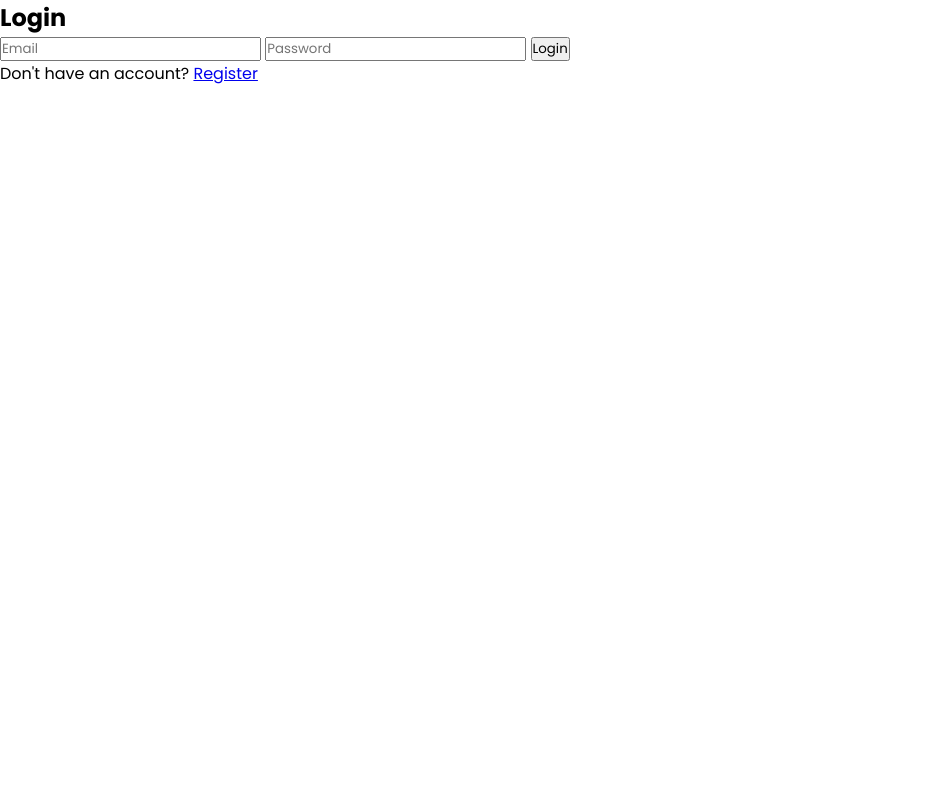
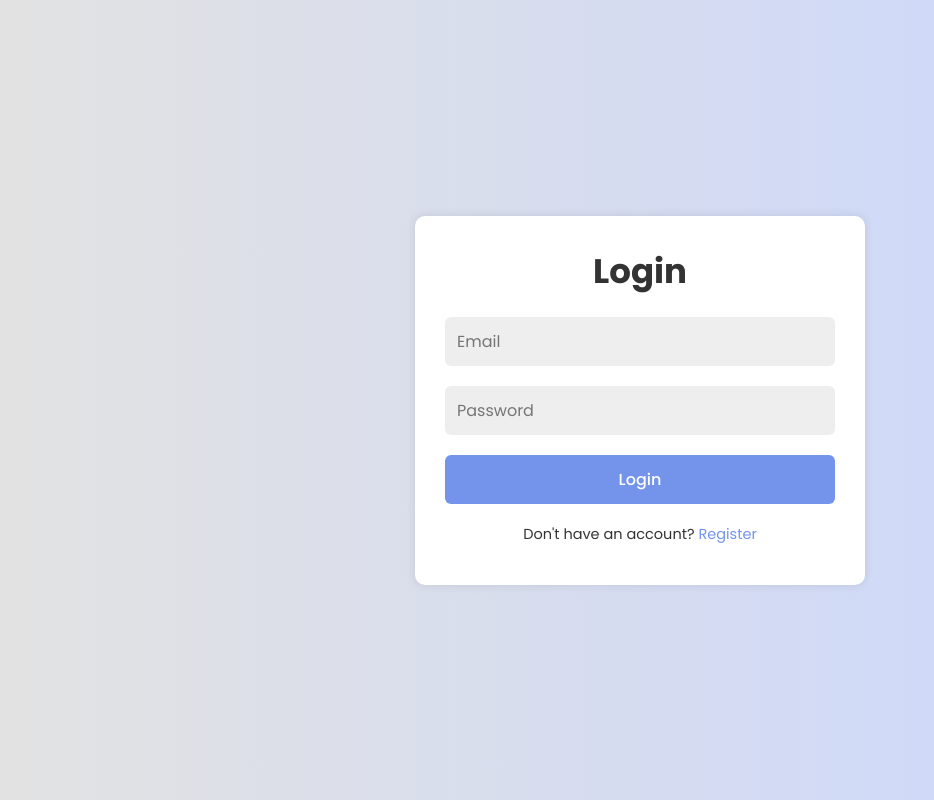
Before and after one commit to Pidge2003/Full-Stack-Login, a PHP site: page / in a window 1280 px wide. Shown: the whole page, without its empty margins (0-934 px from the left). Run offline with PHP 8.4, Linux system fonts and the light colour scheme.

Commit message:
Finished styling login form

```diff
--- a/style.css
+++ b/style.css
@@ -6,3 +6,76 @@
     box-sizing: border-box;
     font-family: "Poppins", serif;
 }
+
+body{
+    display: flex;
+    justify-content: center;
+    align-items: center;
+    min-height: 100vh;
+    background: linear-gradient(to right, #e2e2e2, #c9d6ff);
+    color: #333;
+}
+
+.container{
+    margin: 0 15px;
+}
+
+.form-box{
+    width: 100%;
+    max-width: 450px;
+    padding: 30px;
+    background: #fff;
+    border-radius: 10px;
+    box-shadow: 0 0 10px rgba(0, 0, 0, 0.1);
+}
+
+h2{
+    font-size: 34px;
+    text-align: center;
+    margin-bottom: 20px;
+}
+
+input{
+    width: 100%;
+    padding: 12px;
+    background: #eee;
+    border-radius: 6px;
+    border: none;
+    outline: none;
+    font-size: 16px;
+    color: #333;
+    margin-bottom: 20px;
+}
+
+button{
+    width: 100%;
+    padding: 12px;
+    background: #7494ec;
+    border-radius: 6px;
+    border: none;
+    cursor: pointer;
+    font-size: 16px;
+    color: #fff;
+    font-weight: 500;
+    margin-bottom: 20px;
+    transition: 0.5s;
+}
+
+button:hover{
+    background: #6884d3;
+}
+
+p{
+    font-size: 14.5px;
+    text-align: center;
+    margin-bottom: 10px;
+}
+
+p a{
+    color: #7494ec;
+    text-decoration: none;
+}
+
+p a:hover{
+    text-decoration: underline;
+}
```
